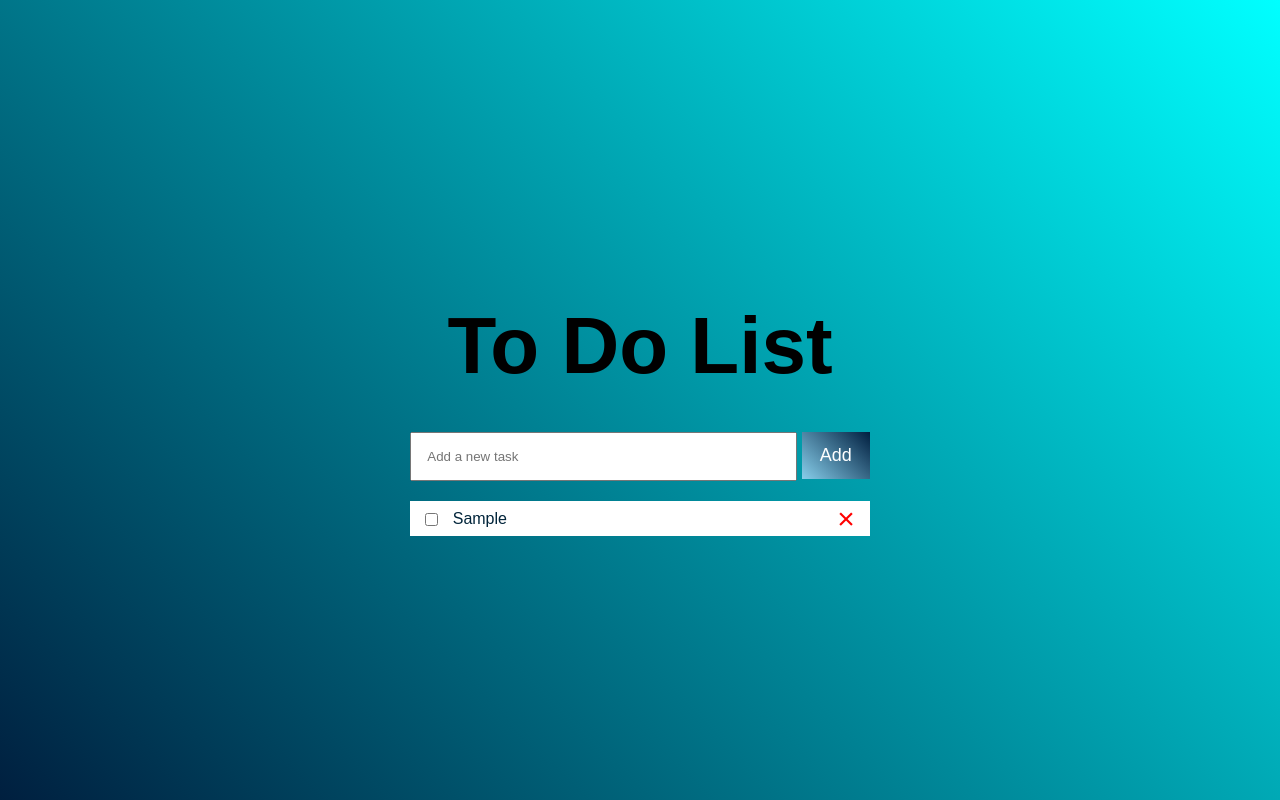
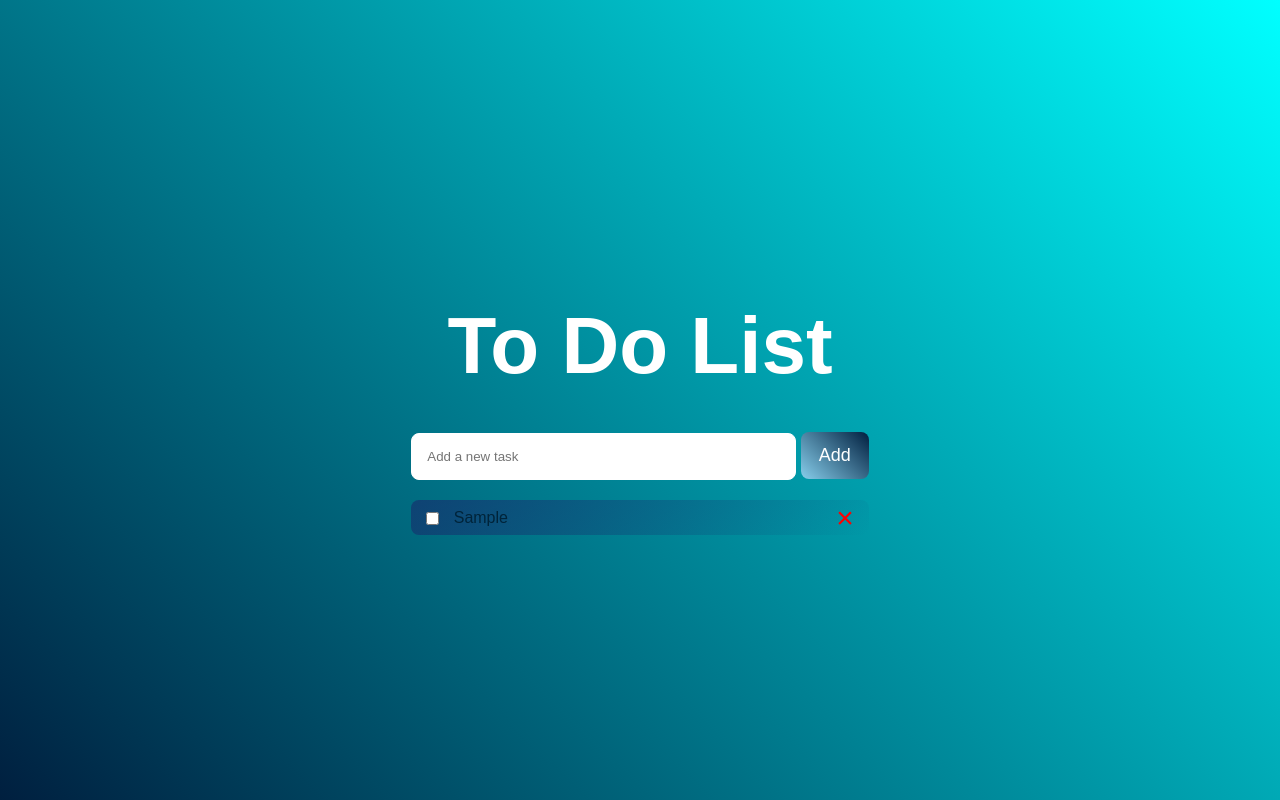
Before and after one commit to NthabisengLekolwana/ToDo, a website: page index.html in a window 1280 px wide. Both pictures are taken after typing "Sample" into the empty fields and a click on the button "Add". Drawn offline with Linux system fonts and the light colour scheme.

Commit message:
changed borders of the tasks

```diff
--- a/index.html
+++ b/index.html
@@ -14,7 +14,7 @@
         </div>
 
         <form id="task-area">
-            <input type="text" id="single-task" placeholder="Add a new task">
+            <input type="text" id="single-task" placeholder="Add a new task" required>
             <button type="submit">Add</button>
         </form>
         <ul id="tasks"></ul>
--- a/style.css
+++ b/style.css
@@ -25,6 +25,11 @@ body{
 #wrapper h1{
     text-transform: uppercase;
     margin-bottom: 10%;
+    background: linear-gradient(45deg,skyblue,#001f3f);
+}
+h1{
+    color: rgb(255, 255, 255);
+    t
 }
 
 .task:first-of-type {
@@ -35,6 +40,8 @@ body{
 #single-task{
     width: 353px;
     padding: 15px;
+    border: 1px solid white;
+    border-radius: 8px;
 }
 button{
     background: linear-gradient(45deg,skyblue,#001f3f);
@@ -42,6 +49,7 @@ button{
     color: #fff;
     padding: 13px 18px;
     font-size: 18px;
+    border-radius: 8px;
 }
 
 #tasks {
@@ -51,10 +59,12 @@ button{
 .task{
     margin-bottom: 5px;
     margin-top: 20px;
-    background: #fff;
+    /* background: #fff; */
+    background: linear-gradient(145deg,#1a22698e ,transparent );
     color: rgb(1, 36, 58);
     padding: 0 15px;
     line-height: 35px;
+    border-radius: 8px;
 }
 .task input[type="checkbox"]{
 
```
